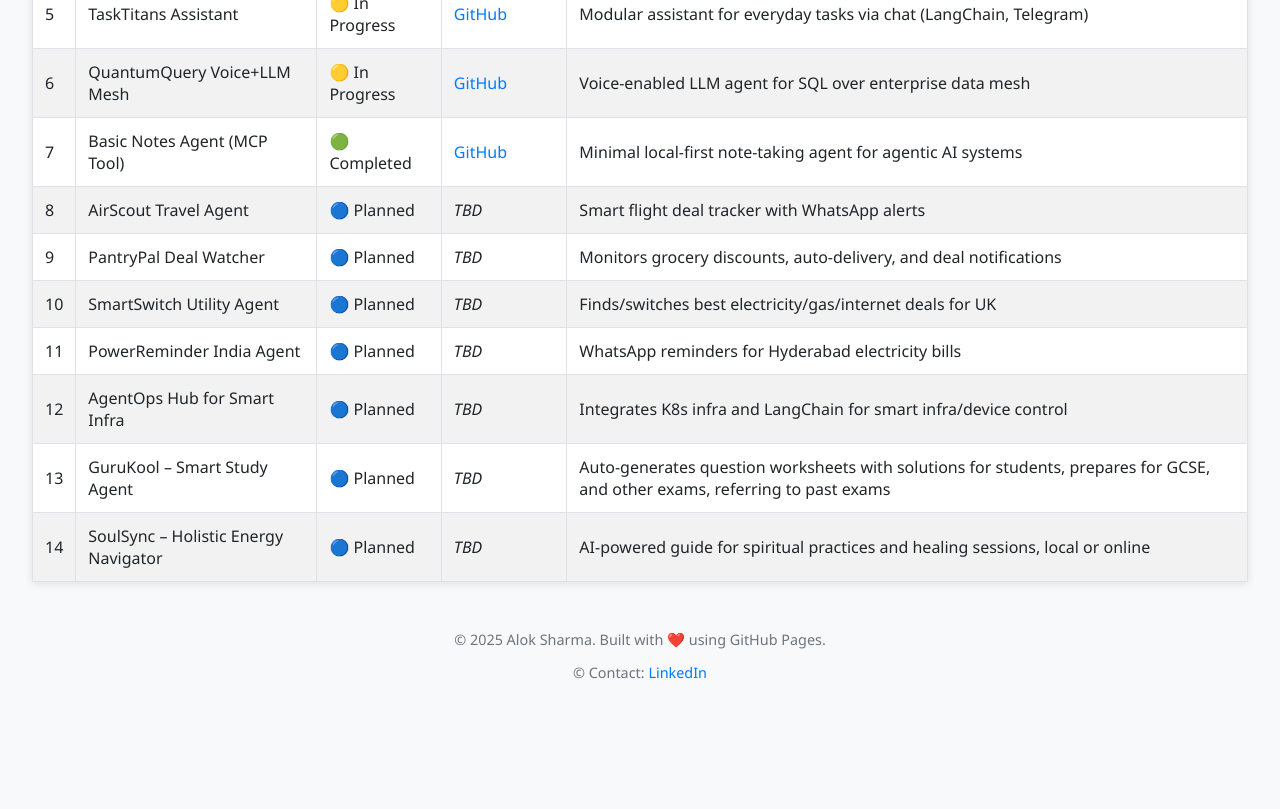
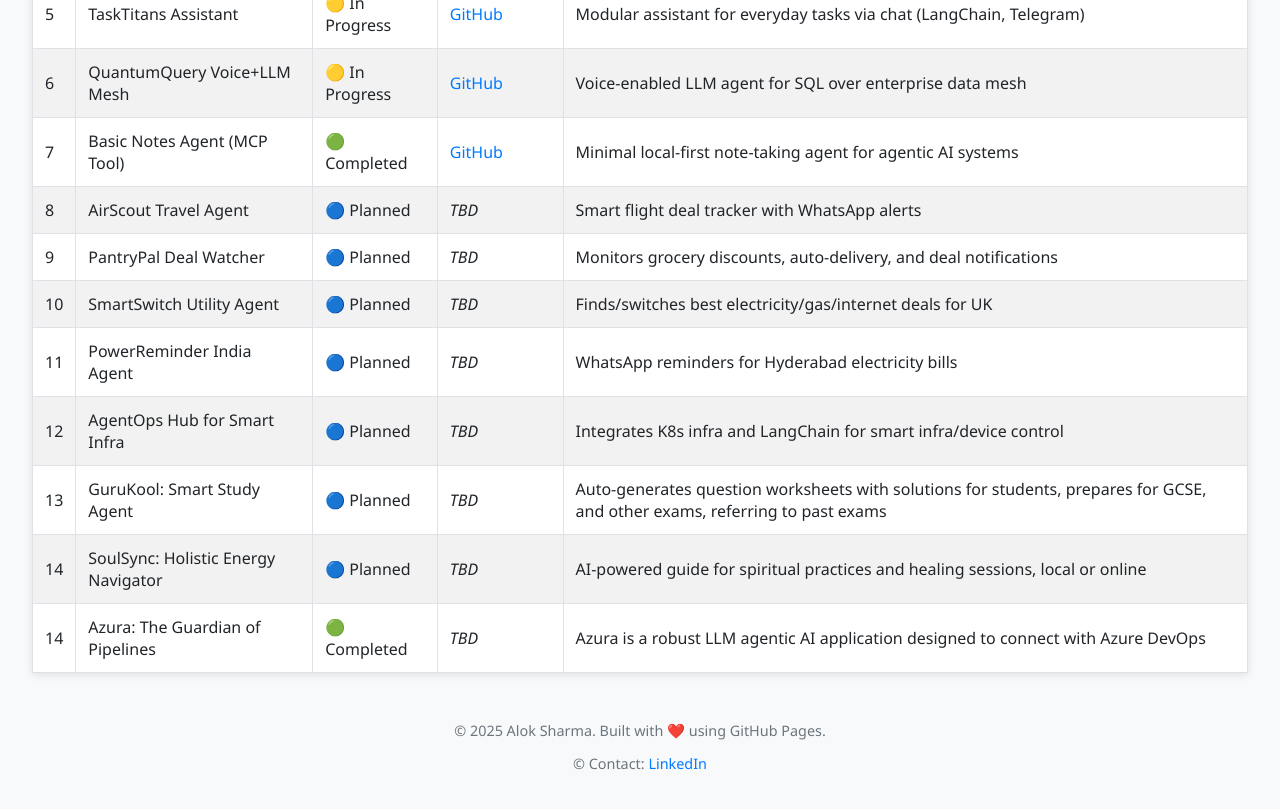
Before and after one commit to kingalok/agentic-projects, a plain HTML site: page index.html in a window 1280 px wide. Shown: the part 544-1353 px from the top of the page. Before the commit the page ends 1272 px from the top, so only its background shows below. Drawn offline with Linux system fonts and the light colour scheme.

Commit message:
Added Azura

```diff
--- a/index.html
+++ b/index.html
@@ -86,8 +86,9 @@
   <tr><td>10</td><td>SmartSwitch Utility Agent</td><td>🔵 Planned</td><td><em>TBD</em></td><td>Finds/switches best electricity/gas/internet deals for UK</td></tr>
   <tr><td>11</td><td>PowerReminder India Agent</td><td>🔵 Planned</td><td><em>TBD</em></td><td>WhatsApp reminders for Hyderabad electricity bills</td></tr>
   <tr><td>12</td><td>AgentOps Hub for Smart Infra</td><td>🔵 Planned</td><td><em>TBD</em></td><td>Integrates K8s infra and LangChain for smart infra/device control</td></tr>
-  <tr><td>13</td><td>GuruKool – Smart Study Agent</td><td>🔵 Planned</td><td><em>TBD</em></td><td>Auto-generates question worksheets with solutions for students, prepares for GCSE, and other exams, referring to past exams</td></tr>
-  <tr><td>14</td><td>SoulSync – Holistic Energy Navigator</td><td>🔵 Planned</td><td><em>TBD</em></td><td>AI-powered guide for spiritual practices and healing sessions, local or online</td></tr>
+  <tr><td>13</td><td>GuruKool: Smart Study Agent</td><td>🔵 Planned</td><td><em>TBD</em></td><td>Auto-generates question worksheets with solutions for students, prepares for GCSE, and other exams, referring to past exams</td></tr>
+  <tr><td>14</td><td>SoulSync: Holistic Energy Navigator</td><td>🔵 Planned</td><td><em>TBD</em></td><td>AI-powered guide for spiritual practices and healing sessions, local or online</td></tr>
+  <tr><td>14</td><td>Azura: The Guardian of Pipelines</td><td>🟢 Completed</td><td><em>TBD</em></td><td>Azura is a robust LLM agentic AI application designed to connect with Azure DevOps</td></tr>
 </tbody>
   </table>
 
```
